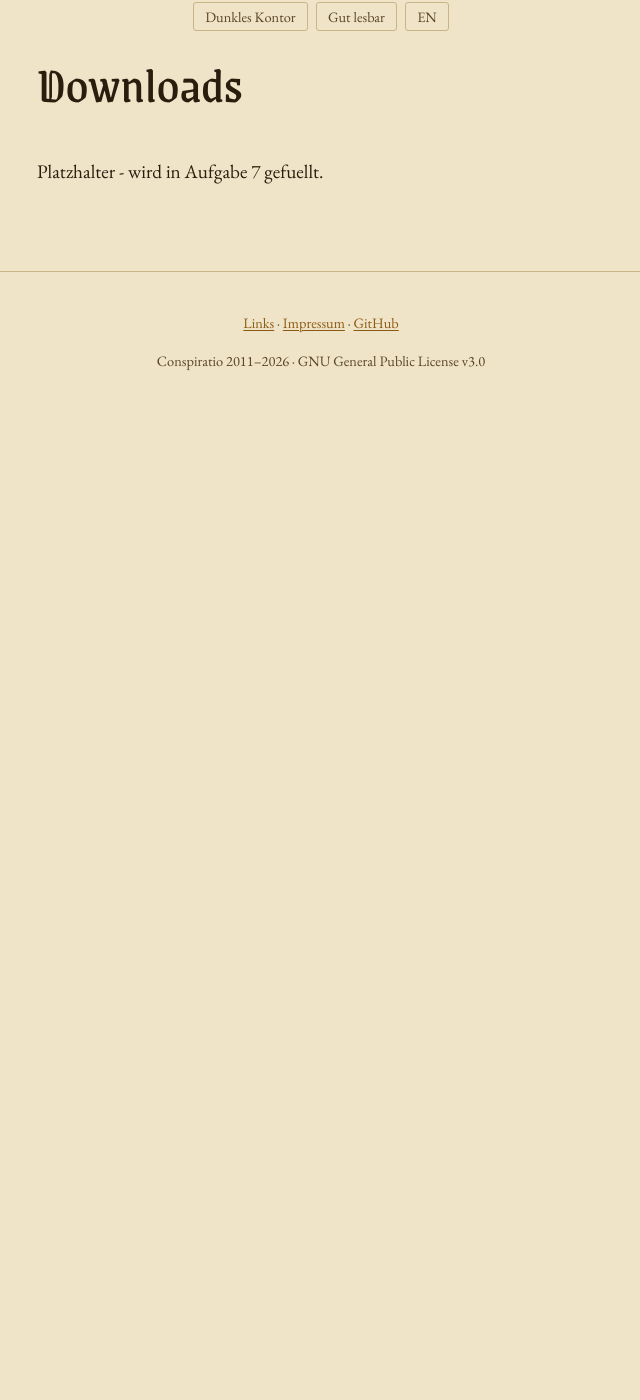
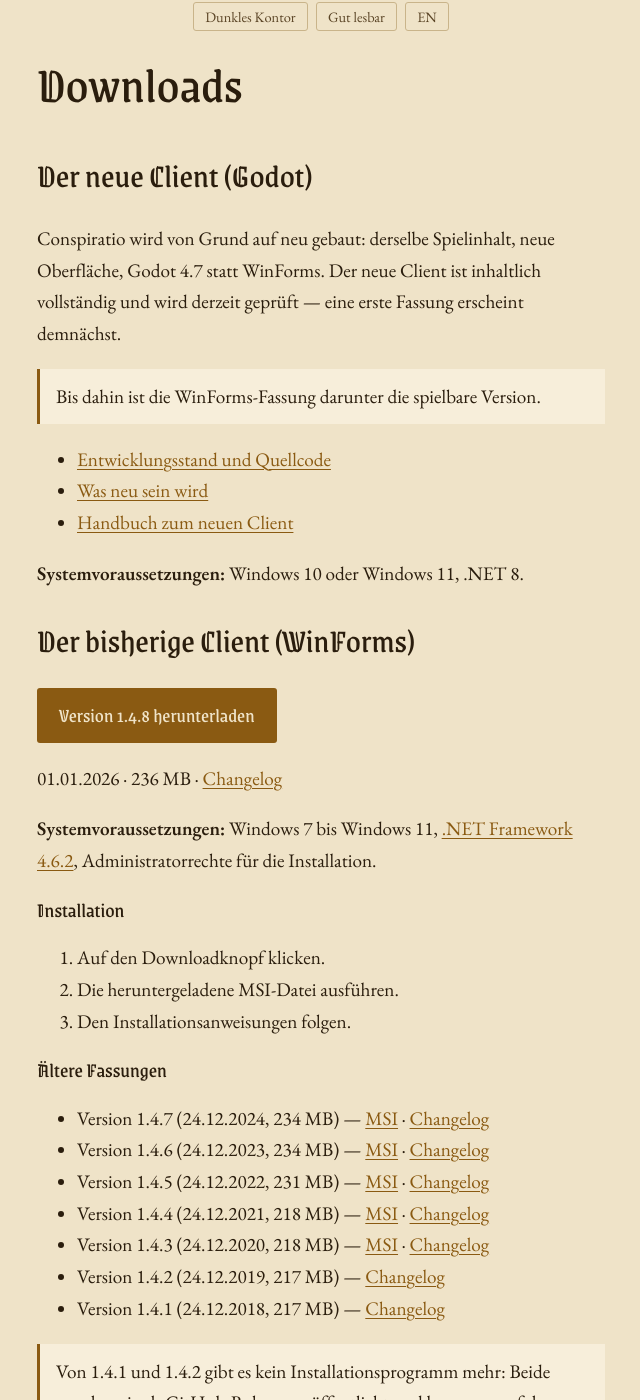
Before and after one commit to Conspiratio/conspiratio.github.io, a Jekyll site: the page built from downloads.md, in a window 1280 px wide and 1400 px high, scrolled down 270 px. Shown: the whole window, without its empty margins (319-959 px from the left). Built offline with Jekyll 4.4.1, drawn with Linux system fonts in a browser that asks for light colours; before the commit the page ends 900 px from its top, so only the background shows below that; some of the changed text lies outside the part shown.

Commit message:
Downloadseite: Godot-Client voran, WinForms 1.4.8 als spielbare Fassung
Die Releaseliste kommt aus _data/downloads.yml; ein neues Release ist künftig
ein Eintrag dort und keine Änderung am Seitentext. Die Systemvoraussetzungen
sind je Client richtiggestellt - die alte Seite hörte bei Windows 10 auf und
nannte .NET 8 gar nicht.

Co-Authored-By: Claude Opus 5 <noreply@anthropic.com>

```diff
--- /dev/null
+++ b/_data/downloads.yml
@@ -0,0 +1,51 @@
+# Ein neues Release ist ein Eintrag hier, keine Änderung am Seitentext.
+# msi leer lassen, wenn es kein GitHub-Release mit Installationsprogramm gibt
+# (1.4.1 und 1.4.2 lagen nur auf dem alten Webspeicher).
+
+- version: "1.4.8"
+  datum: 2026-01-01
+  groesse: "236 MB"
+  msi: https://github.com/Conspiratio/Conspiratio.WinForms/releases/download/1.4.8/Conspiratio.1.4.8.0.msi
+  changelog: https://github.com/Conspiratio/Conspiratio.WinForms/blob/main/CHANGELOG.md#148---01012026
+
+- version: "1.4.7"
+  datum: 2024-12-24
+  groesse: "234 MB"
+  msi: https://github.com/Conspiratio/Conspiratio.WinForms/releases/download/1.4.7/Conspiratio.1.4.7.0.msi
+  changelog: https://github.com/Conspiratio/Conspiratio.WinForms/blob/main/CHANGELOG.md#147---24122024
+
+- version: "1.4.6"
+  datum: 2023-12-24
+  groesse: "234 MB"
+  msi: https://github.com/Conspiratio/Conspiratio.WinForms/releases/download/1.4.6/Conspiratio.1.4.6.0.msi
+  changelog: https://github.com/Conspiratio/Conspiratio.WinForms/blob/main/CHANGELOG.md#146---24122023
+
+- version: "1.4.5"
+  datum: 2022-12-24
+  groesse: "231 MB"
+  msi: https://github.com/Conspiratio/Conspiratio.WinForms/releases/download/1.4.5/Conspiratio.1.4.5.0.msi
+  changelog: https://github.com/Conspiratio/Conspiratio.WinForms/blob/main/CHANGELOG.md#145---24122022
+
+- version: "1.4.4"
+  datum: 2021-12-24
+  groesse: "218 MB"
+  msi: https://github.com/Conspiratio/Conspiratio.WinForms/releases/download/1.4.4/Conspiratio.1.4.4.0.msi
+  changelog: https://github.com/Conspiratio/Conspiratio.WinForms/blob/main/CHANGELOG.md#144---24122021
+
+- version: "1.4.3"
+  datum: 2020-12-24
+  groesse: "218 MB"
+  msi: https://github.com/Conspiratio/Conspiratio.WinForms/releases/download/1.4.3/Conspiratio.1.4.3.0.msi
+  changelog: https://github.com/Conspiratio/Conspiratio.WinForms/blob/main/CHANGELOG.md#143---24122020
+
+- version: "1.4.2"
+  datum: 2019-12-24
+  groesse: "217 MB"
+  msi:
+  changelog: https://github.com/Conspiratio/Conspiratio.WinForms/blob/main/CHANGELOG.md#142---24122019
+
+- version: "1.4.1"
+  datum: 2018-12-24
+  groesse: "217 MB"
+  msi:
+  changelog: https://github.com/Conspiratio/Conspiratio.WinForms/blob/main/CHANGELOG.md#141---24122018
--- a/downloads.md
+++ b/downloads.md
@@ -5,4 +5,62 @@ redirect_from:
   - /download.html
 ---
 
-Platzhalter - wird in Aufgabe 7 gefuellt.
+## Der neue Client (Godot)
+
+Conspiratio wird von Grund auf neu gebaut: derselbe Spielinhalt, neue Oberfläche, Godot 4.7
+statt WinForms. Der neue Client ist inhaltlich vollständig und wird derzeit geprüft — eine
+erste Fassung erscheint demnächst.
+
+<p class="hinweis">
+  Bis dahin ist die WinForms-Fassung darunter die spielbare Version.
+</p>
+
+- [Entwicklungsstand und Quellcode](https://github.com/Conspiratio/Conspiratio.Godot)
+- [Was neu sein wird](https://github.com/Conspiratio/Conspiratio.Godot/blob/main/CHANGELOG.md)
+- [Handbuch zum neuen Client](https://conspiratio.github.io/Conspiratio.Wiki/)
+
+**Systemvoraussetzungen:** Windows 10 oder Windows 11, .NET 8.
+
+## Der bisherige Client (WinForms)
+
+{%- assign aktuell = site.data.downloads | first %}
+
+<p><a class="knopf" href="{{ aktuell.msi }}">Version {{ aktuell.version }} herunterladen</a></p>
+
+<p>
+  {{ aktuell.datum | date: "%d.%m.%Y" }} · {{ aktuell.groesse }} ·
+  <a href="{{ aktuell.changelog }}">Changelog</a>
+</p>
+
+**Systemvoraussetzungen:** Windows 7 bis Windows 11,
+[.NET Framework 4.6.2](https://www.microsoft.com/de-de/download/details.aspx?id=53344),
+Administratorrechte für die Installation.
+
+### Installation
+
+1. Auf den Downloadknopf klicken.
+2. Die heruntergeladene MSI-Datei ausführen.
+3. Den Installationsanweisungen folgen.
+
+### Ältere Fassungen
+
+<ul>
+{%- for eintrag in site.data.downloads offset: 1 %}
+  <li>
+    Version {{ eintrag.version }} ({{ eintrag.datum | date: "%d.%m.%Y" }}, {{ eintrag.groesse }}) —
+    {% if eintrag.msi %}<a href="{{ eintrag.msi }}">MSI</a> · {% endif %}
+    <a href="{{ eintrag.changelog }}">Changelog</a>
+  </li>
+{%- endfor %}
+</ul>
+
+<p class="hinweis">
+  Von 1.4.1 und 1.4.2 gibt es kein Installationsprogramm mehr: Beide wurden nie als
+  GitHub-Release veröffentlicht und lagen nur auf dem alten Webspeicher. Ihr Changelog ist
+  erhalten.
+</p>
+
+## Hinweise zum Spiel
+
+Nähere Informationen stehen im [Handbuch](https://conspiratio.github.io/Conspiratio.Wiki/),
+im [Forum](https://forum.conspiratio.net/) oder im beigelegten ReadMe.
```
Also changed, not shown: werkzeug/pruefe_ausgabe.py (+25 -0 lines).
